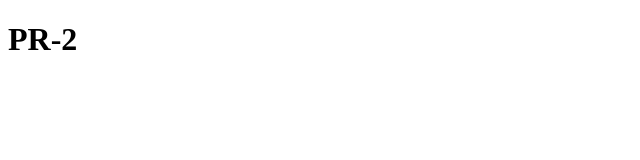
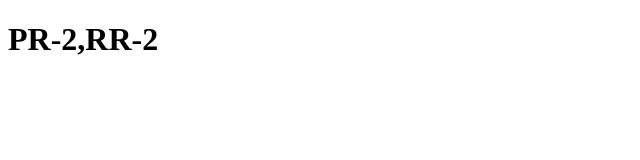
Before and after one commit to Moddev33/Moddev33.github.io, a plain HTML site: page index.html in a window 1280 px wide. Shown: the whole page, without its empty margins (0-640 px from the left). Drawn offline with Linux system fonts and the light colour scheme.

Commit message:
Update index.html

```diff
--- a/index.html
+++ b/index.html
@@ -6,6 +6,6 @@
     <title>VersionCheck</title>
 </head>
 <body>
-    <h1>PR-2</h1>
+    <h1>PR-2,RR-2</h1>
 </body>
 </html>
```
